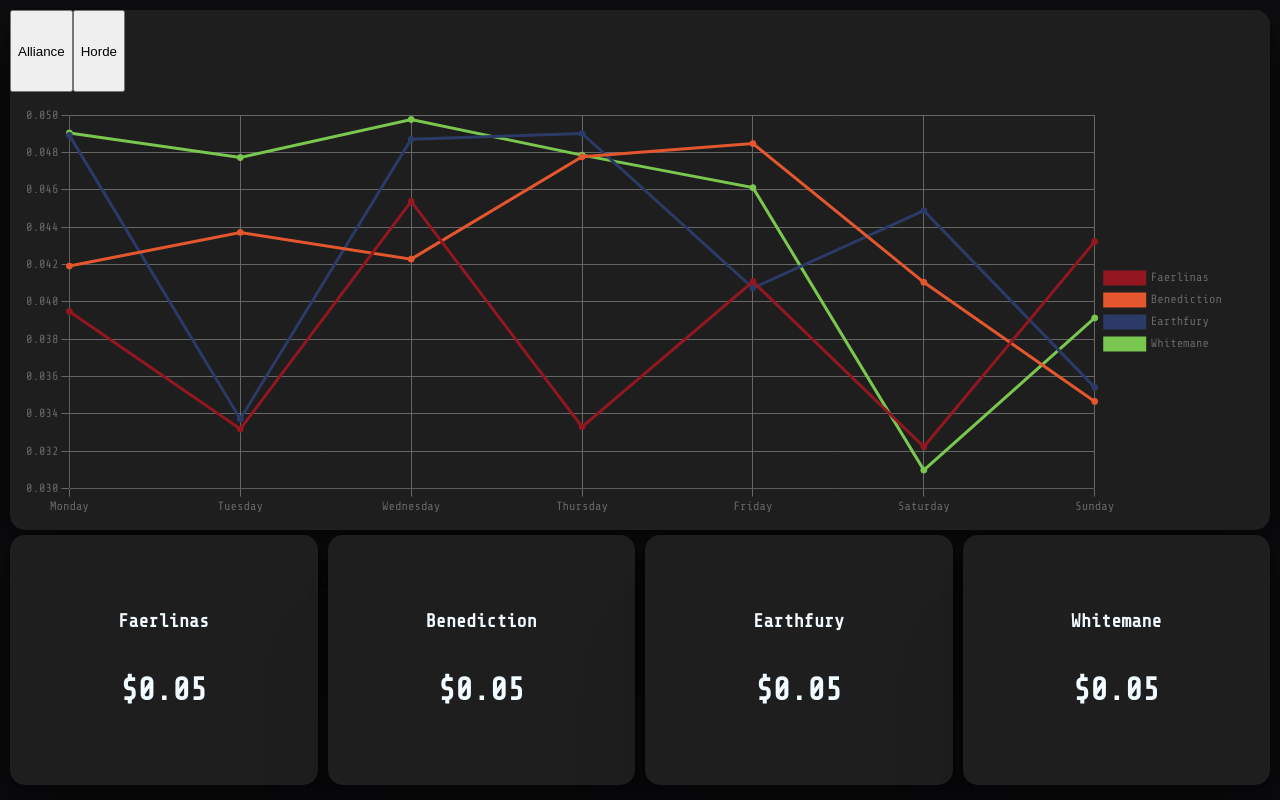
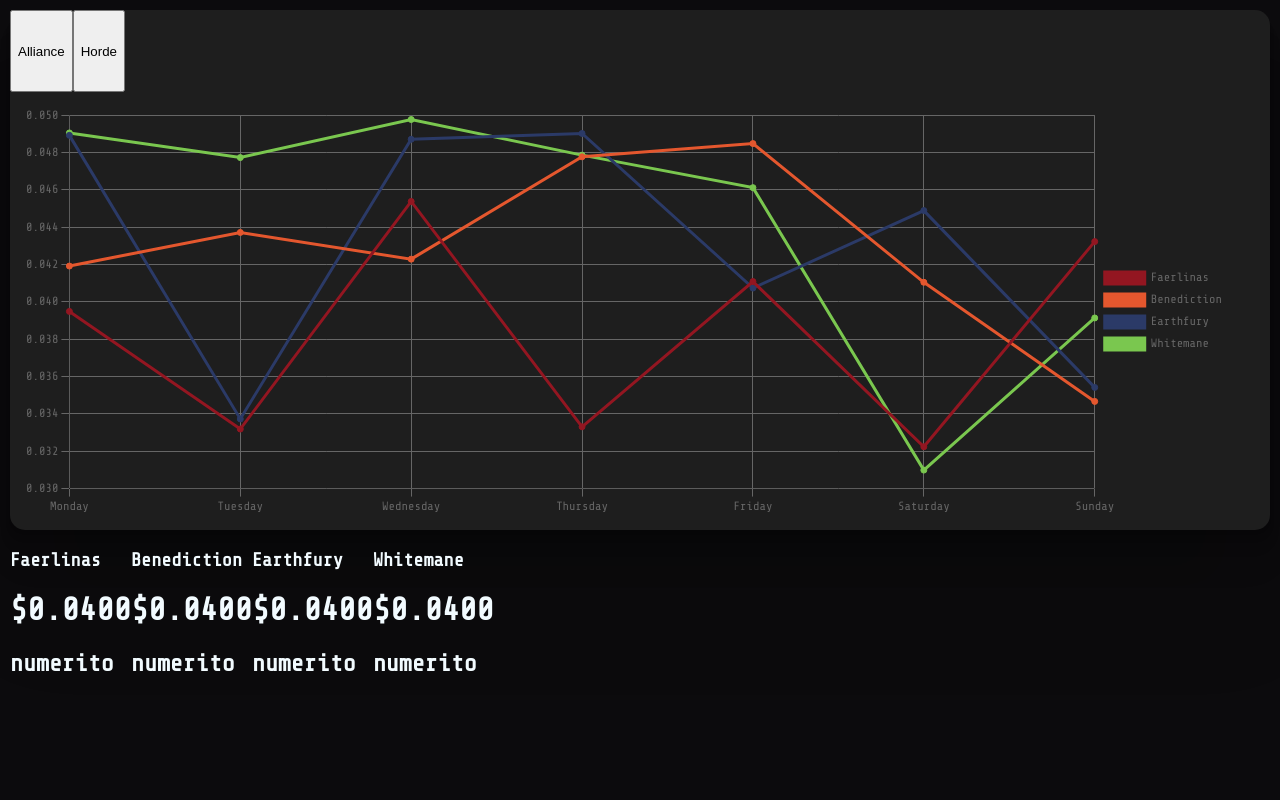
Before and after one commit to Roykovich/price-metrics, a React (Create React App) app in the folder src/client/: page / in a window 1280 px wide. Built offline with nearby package versions, Linux system fonts and the light colour scheme.

Commit message:
styles(stats) Add Stats component

```diff
--- a/src/client/src/App.js
+++ b/src/client/src/App.js
@@ -1,8 +1,10 @@
 import { useEffect, useState } from "react";
 import "./styles/theme.css";
 import "./styles/App.css";
+import { randomPrices } from "./generators/generators";
+
 import LineChart from "./components/LineChart";
-import { randomPrices } from "./generators/generators";
+import Stats from "./components/Stats";
 
 function App() {
   const [theme, setTheme] = useState("dark");
@@ -64,24 +66,7 @@ function App() {
       </div>
       {/* line chart ends */}
       {/* stats starts */}
-      <div className="stats">
-        <div className="stat_one">
-          <h3 className="server">Faerlinas</h3>
-          <h1 className="gold_price">$0.05</h1>
-        </div>
-        <div className="stat_two">
-          <h3 className="server">Benediction</h3>
-          <h1 className="gold_price">$0.05</h1>
-        </div>
-        <div className="stat_three">
-          <h3 className="server">Earthfury</h3>
-          <h1 className="gold_price">$0.05</h1>
-        </div>
-        <div className="stat_four">
-          <h3 className="server">Whitemane</h3>
-          <h1 className="gold_price">$0.05</h1>
-        </div>
-      </div>
+      <Stats data={data} loaded={loaded} />
       {/* stats ends */}
     </div>
   );
```
